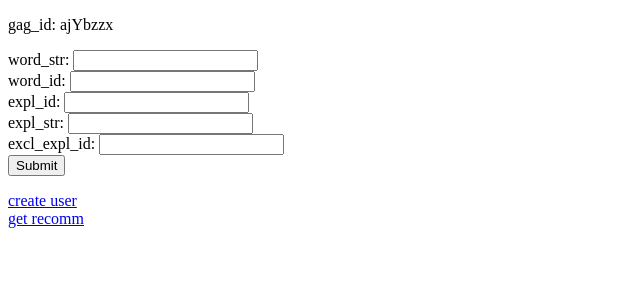
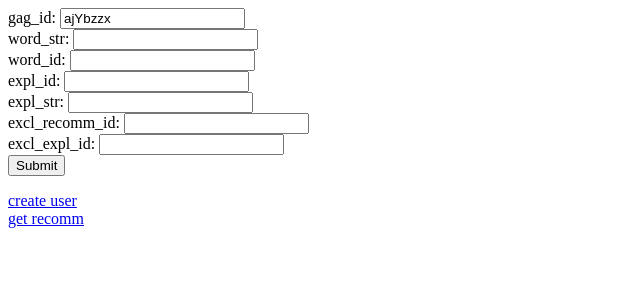
Before and after one commit to averangeall/nine-gag-wrapper, a Django app: page / in a window 1280 px wide. Shown: the top 300 px of the page, without its empty margins (0-640 px from the left). Run offline with Django 3.2, Linux system fonts and the light colour scheme.

Commit message:
Get more recomms by exlcusive recomm ids

```diff
--- a/crowd_lookup/templates/index.html
+++ b/crowd_lookup/templates/index.html
@@ -6,12 +6,13 @@
     </head>
 
     <body>
-        <p>gag_id: {{ gag_id }}</p>
         <form>
+            gag_id: <input type="text" name="gag_id" value="{{ gag_id }}" /><br />
             word_str: <input type="text" name="word_str" value="{{ word_str }}" /><br />
             word_id: <input type="text" name="word_id" value="{{ word_id }}" /><br />
             expl_id: <input type="text" name="expl_id" value="{{ expl_id }}" /><br />
             expl_str: <input type="text" name="expl_str" value="{{ expl_str }}" /><br />
+            excl_recomm_id: <input type="text" name="excl_recomm_ids" value="{{ excl_recomm_ids }}" /><br />
             excl_expl_id: <input type="text" name="excl_expl_ids" value="{{ excl_expl_ids }}" /><br />
             <input type="submit" /><br />
         </form>
--- a/crowd_lookup/views.py
+++ b/crowd_lookup/views.py
@@ -15,20 +15,28 @@ log = Logger()
 mgr = AllManagers()
 
 def index(request):
-    gag_id = 'ajYbzzx'
     user_id = 907954370
     user_key = 'lsopa7KtFmsJWv6UlZ78ZJ0z0Gsk5Qq3'
+    gag_id = request.GET.get('gag_id', 'ajYbzzx')
     word_str = request.GET.get('word_str', '')
     word_id = request.GET.get('word_id', None)
     expl_id = request.GET.get('expl_id', None)
     expl_str = request.GET.get('expl_str', '')
+    excl_recomm_ids = request.GET.get('excl_recomm_ids', '')
     excl_expl_ids = request.GET.get('excl_expl_ids', '')
     default_args = {'gag_id': gag_id, 'user_id': user_id, 'valid_key': user_key}
     urls = []
+
     urls.append(('create user',
                  '/lookup/user/new/'))
     urls.append(('get recomm',
                  '/lookup/recomm/get/?' + urlencode(default_args)))
+
+    if excl_recomm_ids != '':
+        excl_recomm_ids_args = dict(default_args, excl_recomm_ids=excl_recomm_ids)
+        urls.append(('get recomm, excludes: %s' % excl_recomm_ids,
+                     '/lookup/recomm/get/?' + urlencode(excl_recomm_ids_args)))
+
     if word_str != '':
         word_str_args = dict(default_args, word_str=word_str)
         urls.append(('query explain: %s' % word_str,
@@ -65,6 +73,7 @@ def index(request):
     dictt['word_id'] = word_id if word_id is not None else ''
     dictt['expl_id'] = expl_id if expl_id is not None else ''
     dictt['expl_str'] = expl_str
+    dictt['excl_recomm_ids'] = excl_recomm_ids
     dictt['excl_expl_ids'] = excl_expl_ids
     return render_to_response('index.html', dictt)
 
@@ -96,7 +105,10 @@ def get_recomm(request):
         log.put(gag_id, user, user_ip, 'GET_RECOMM', False, 'key invalid')
         return HttpResponse(make_json_respond('INVALID'))
 
-    recomms = dictt.get_recomm(gag_id, user)
+    excl_recomm_ids = request.GET.get('excl_recomm_ids', '').split(',')
+    excl_recomm_ids = [int(recomm_id) for recomm_id in excl_recomm_ids if re.match(r'^\d+$', recomm_id)]
+
+    recomms = dictt.get_recomm(gag_id, user, excl_recomm_ids)
     if recomms == None:
         log.put(gag_id, user, user_ip, 'GET_RECOMM', True, 'something went wrong')
         return HttpResponse(make_json_respond('FAIL'))
```
Also changed, not shown: crowd_lookup/dictionary.py (+4 -3 lines), crowd_lookup/manager.py (+4 -88 lines).
